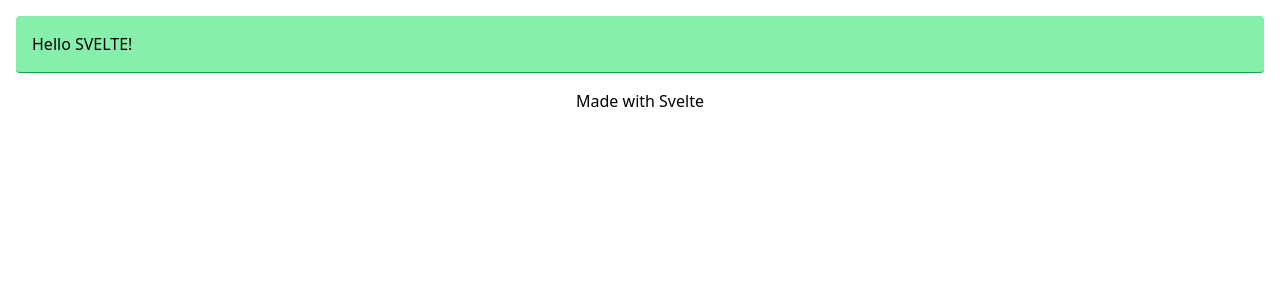
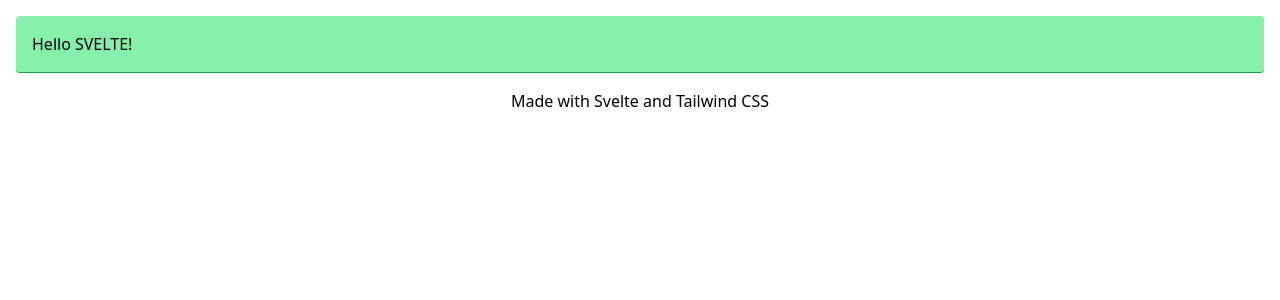
Before and after one commit to renaissancedog/svelteapp, a SvelteKit app: page / in a window 1280 px wide. Shown: the top 300 px of the page. Built offline with nearby package versions, Linux system fonts and the light colour scheme.

Commit message:
tailwind

```diff
--- a/src/routes/+page.svelte
+++ b/src/routes/+page.svelte
@@ -2,4 +2,4 @@
 	let name = 'Svelte';
 </script>
 <h1 class="bg-green-300 border-green-600 border-b p-4 m-4 rounded hover:bg-blue-600">Hello {name.toUpperCase()}!</h1>
-<p class="text-center">Made with Svelte</p>
+<p class="text-center">Made with Svelte and Tailwind CSS</p>
```
